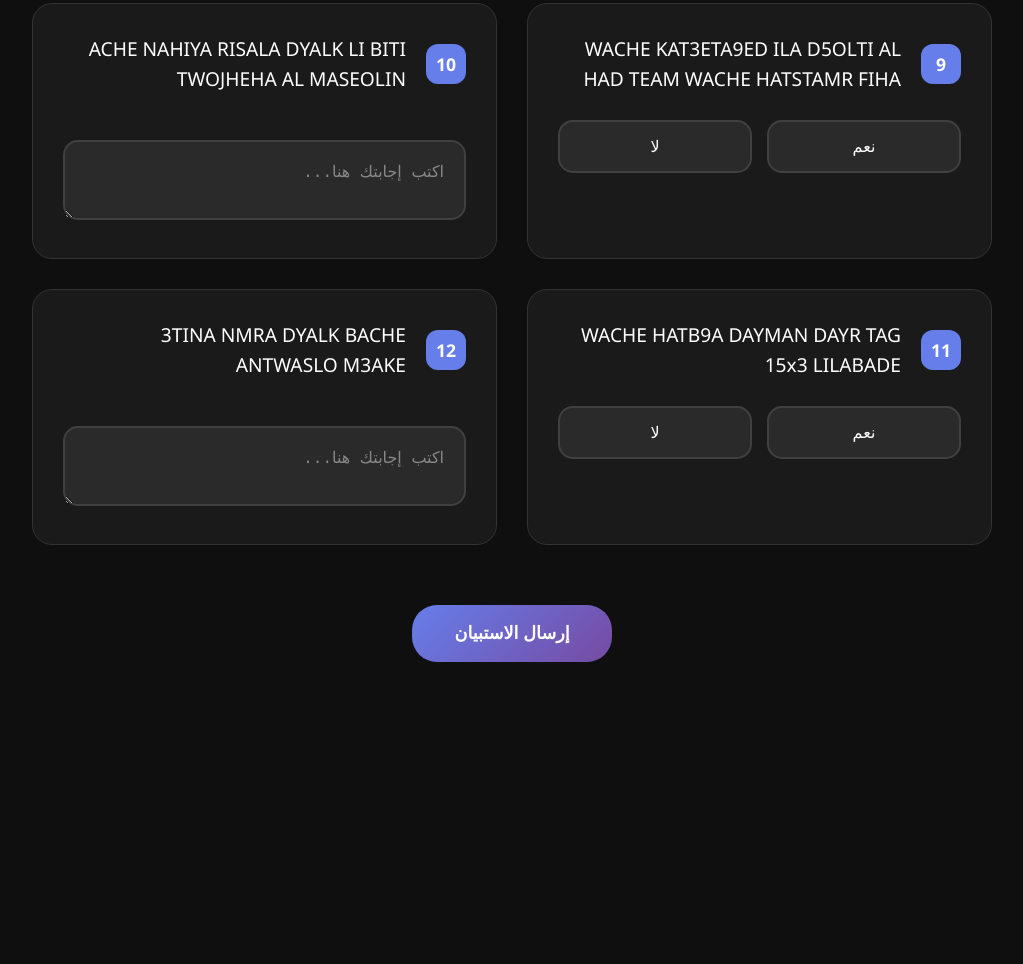
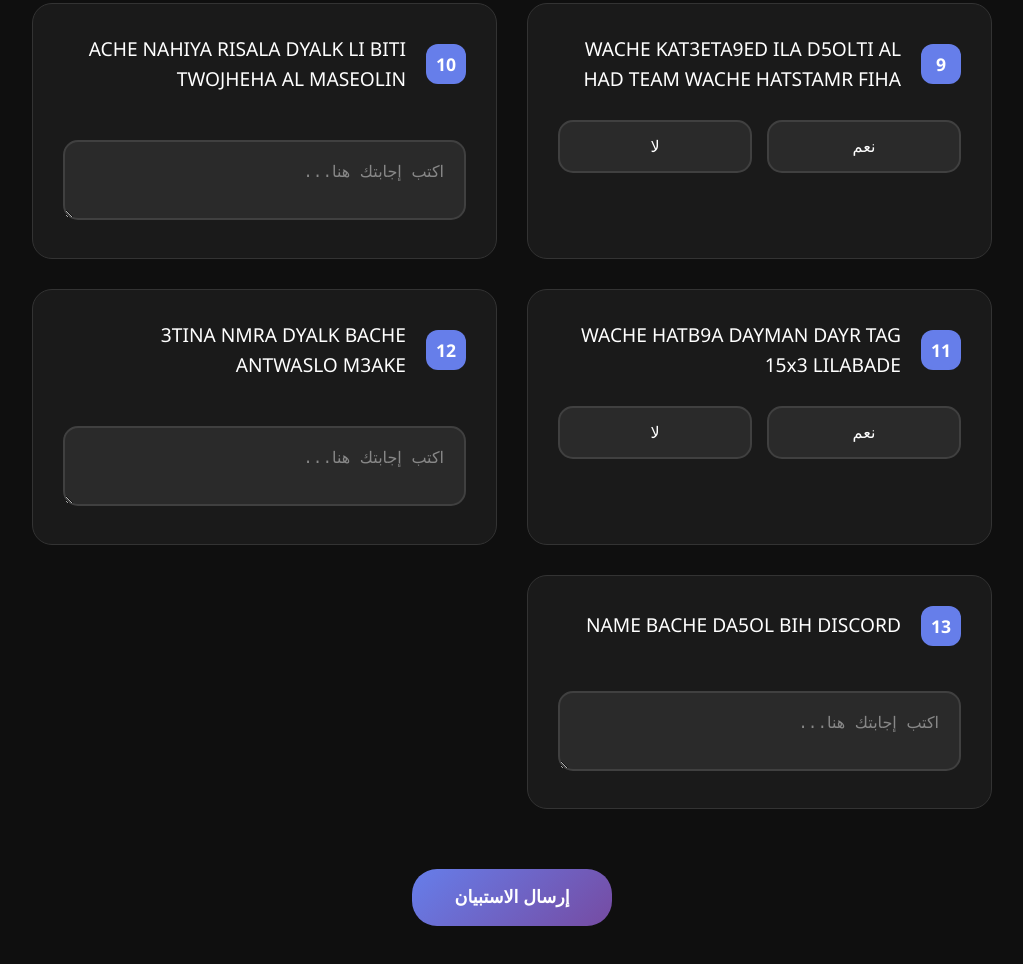
Before and after one commit to MrOtako1k/Test-Team-15x3, a website: page survey.html in a window 1280 px wide. Shown: the part 1485-2449 px from the top of the page, without its empty margins (128-1151 px from the left). Before the commit the page ends 2247 px from the top, so only its background shows below. Drawn offline with Linux system fonts and the light colour scheme.

Commit message:
Update survey.html

```diff
--- a/survey.html
+++ b/survey.html
@@ -418,6 +418,11 @@
                 id: 12,
                 text: "3TINA NMRA DYALK BACHE ANTWASLO M3AKE",
                 type: "text"
+            },
+            {
+                id: 13,
+                text: "NAME BACHE DA5OL BIH DISCORD",
+                type: "text"
             }
         ];
 
```
